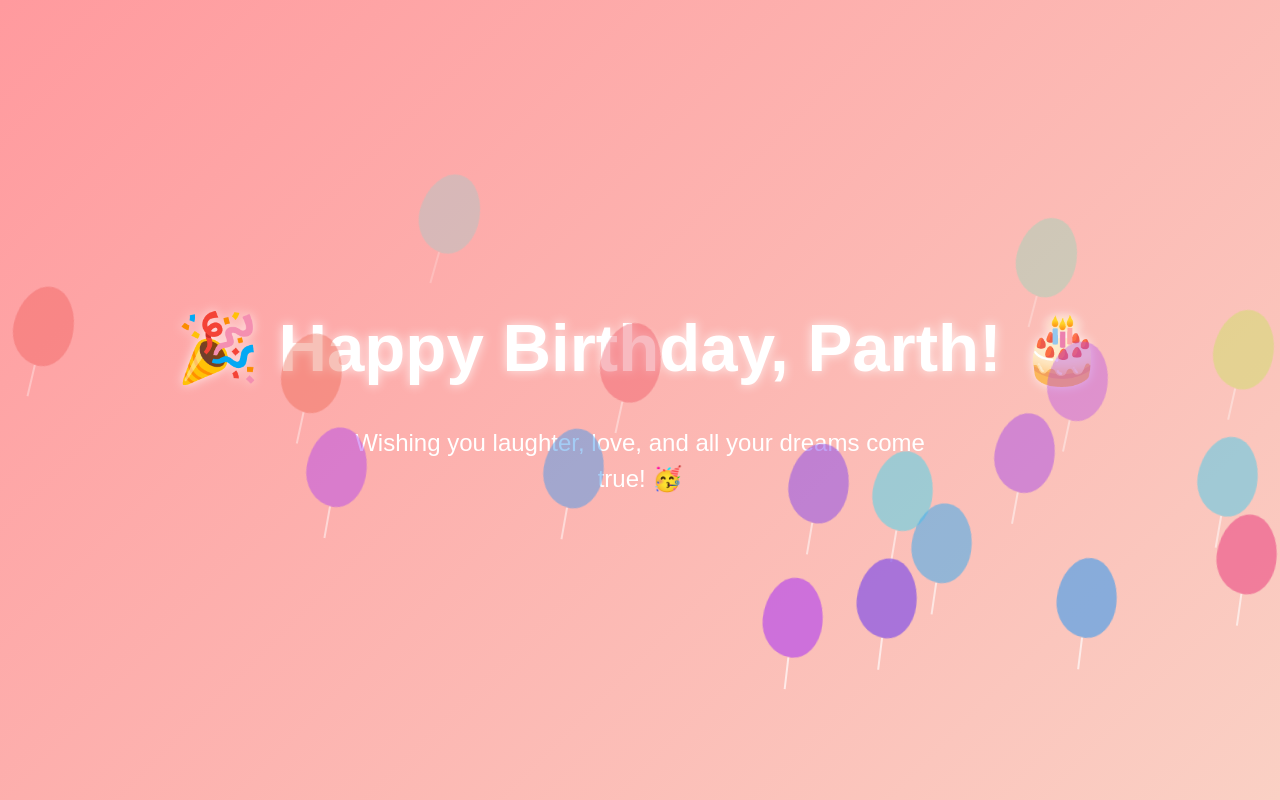
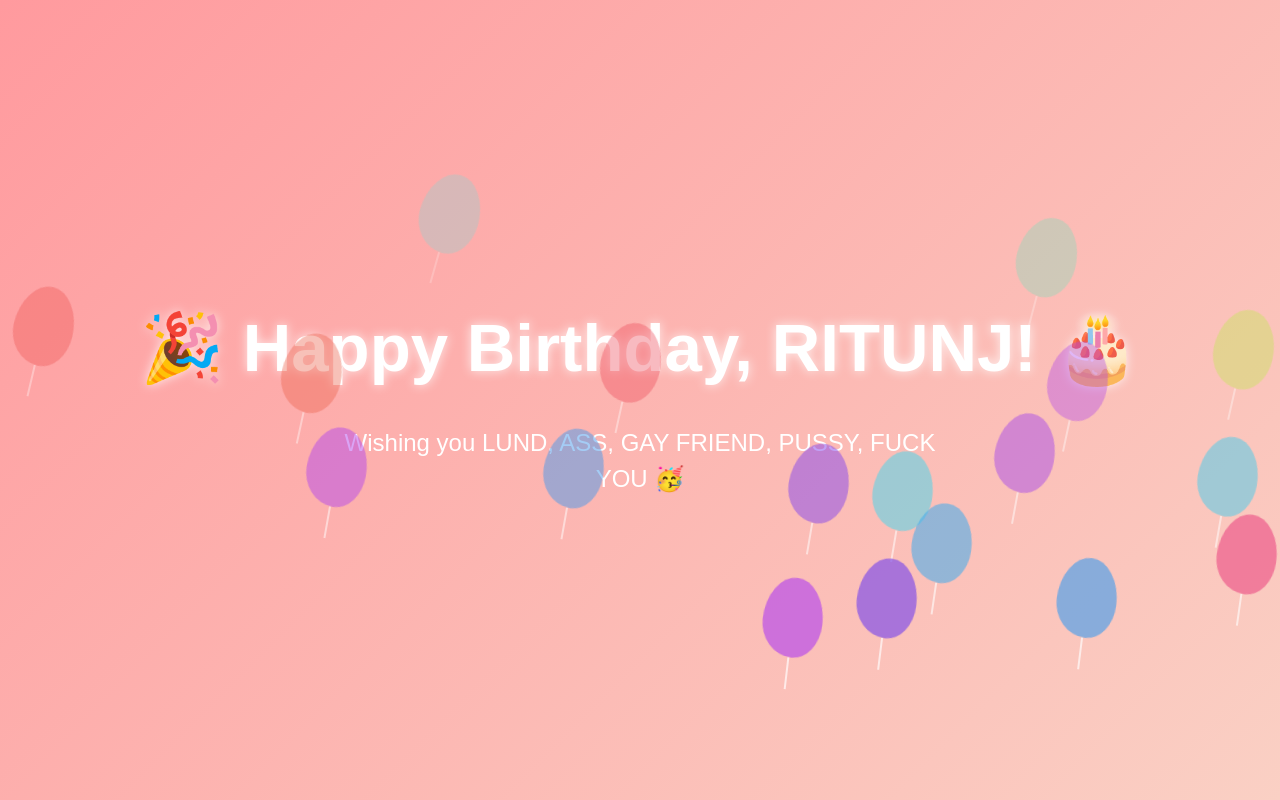
Before and after one commit to GuessCodee/happy, a plain HTML site: page index.html in a window 1280 px wide. Drawn offline with Linux system fonts and the light colour scheme.

Commit message:
Update index.html

```diff
--- a/index.html
+++ b/index.html
@@ -82,7 +82,7 @@
 </head>
 <body>
   <h1>🎉 Happy Birthday, <span id="name">My Friend</span>! 🎂</h1>
-  <p>Wishing you laughter, love, and all your dreams come true! 🥳</p>
+  <p>Wishing you LUND, ASS, GAY FRIEND, PUSSY, FUCK YOU 🥳</p>
 
   <script>
     // Create floating balloons randomly
@@ -97,7 +97,7 @@
     }
 
     // Friend's name (change this line)
-    document.getElementById("name").textContent = "Parth"; // ← change name here
+    document.getElementById("name").textContent = "RITUNJ"; // ← change name here
   </script>
 </body>
 </html>
```
